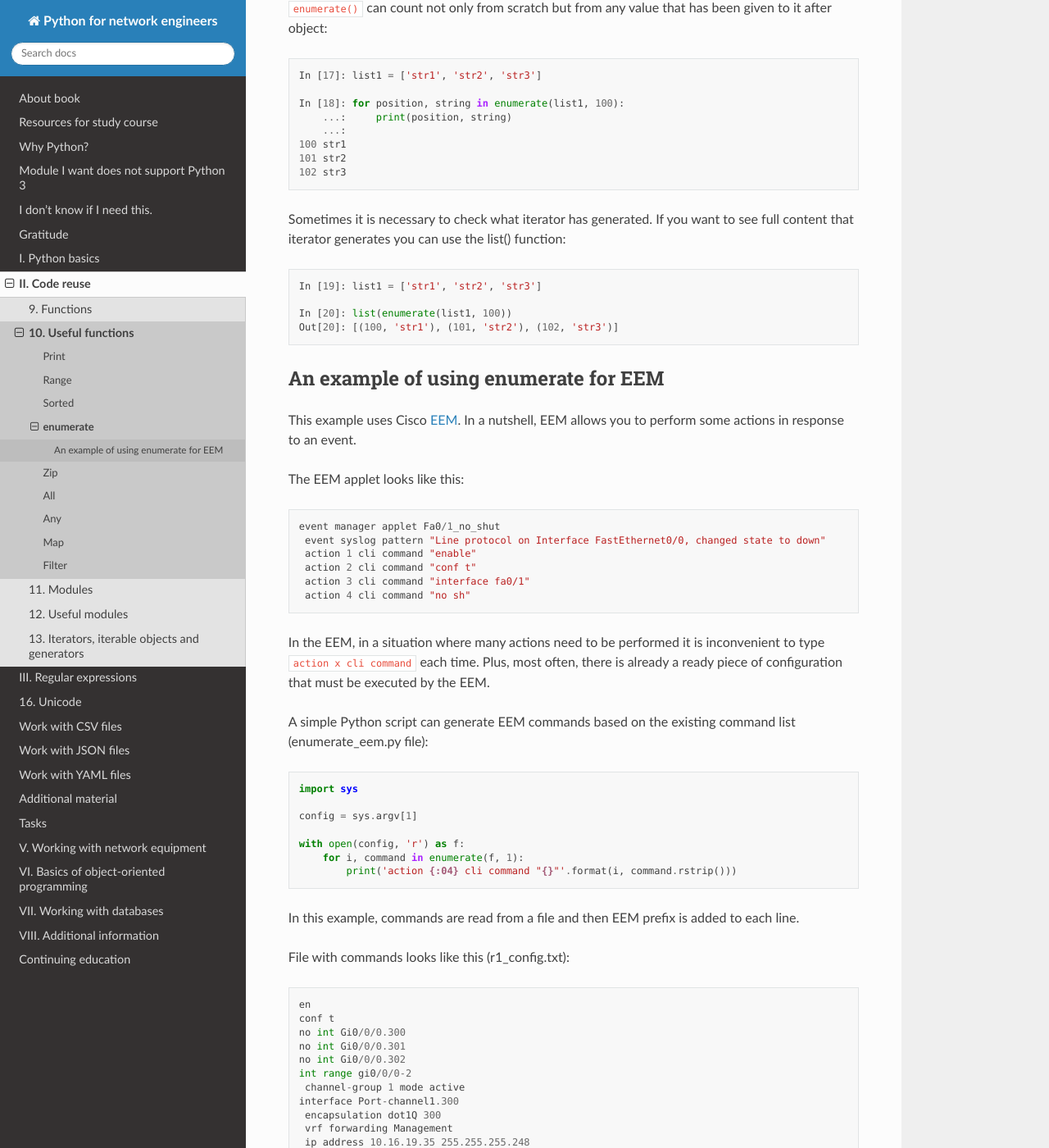
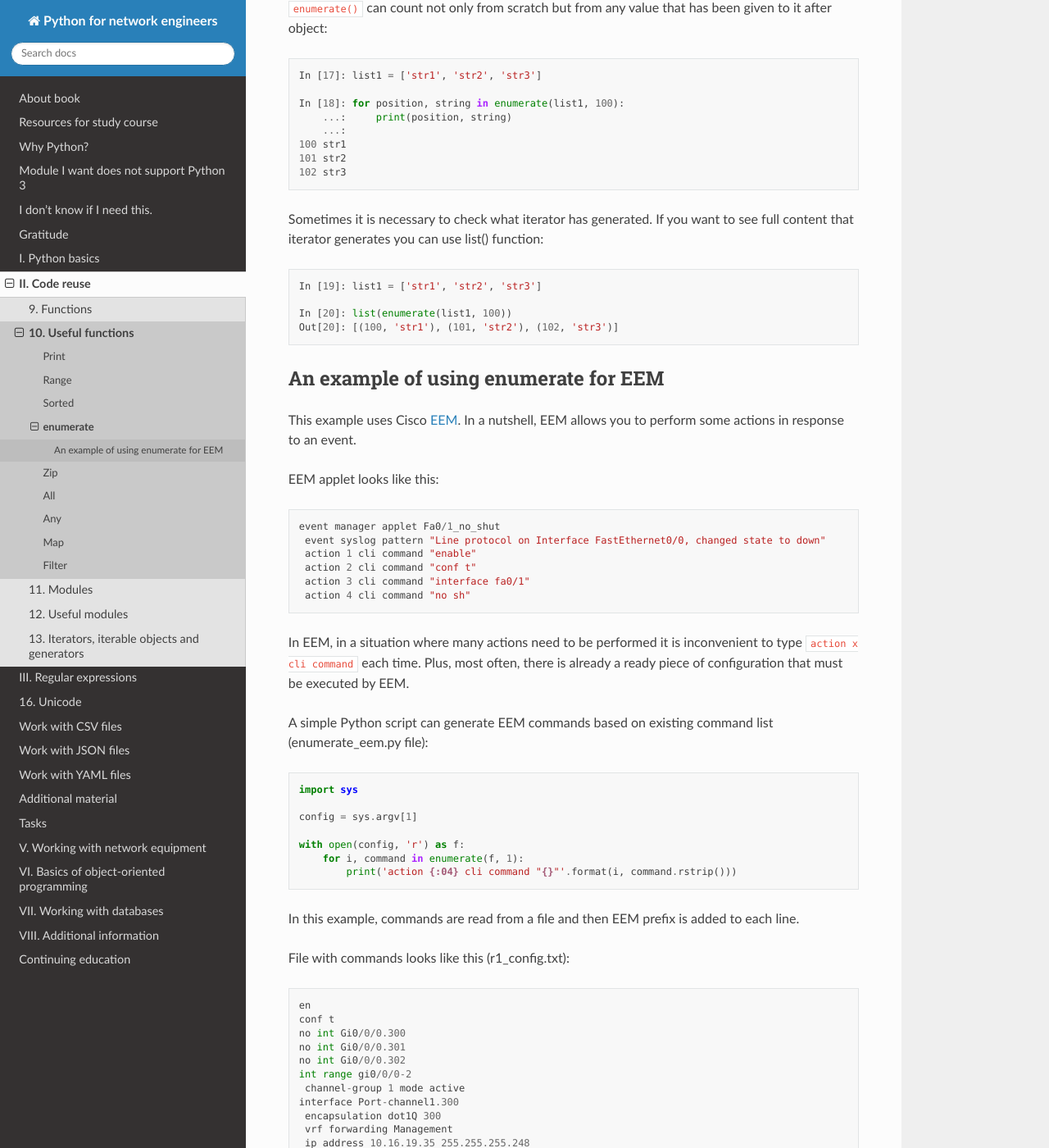
Before and after one commit to natenka/pyneng-book-en, a Sphinx documentation site: the page built from docs/source/book/10_useful_functions/enumerate.rst, in a window 1280 px wide and 1400 px high, scrolled down 538 px. Shown: the whole window at 82% size. Built offline with Sphinx 7.4.7 and the Read the Docs theme 2.0.0, drawn with Linux system fonts in a browser that asks for light colours; pages that are not in the unit, such as notebooks, are missing from menus; some of the changed text lies outside the part shown.

Commit message:
Update enumerate.rst

```diff
--- a/docs/source/book/10_useful_functions/enumerate.rst
+++ b/docs/source/book/10_useful_functions/enumerate.rst
@@ -1,7 +1,7 @@
 enumerate
 ---------
 
-Sometimes, when iterating objects in **for** loop, it is necessary not only to get the object itself but also its sequence number. This can be done by creating an additional variable that will increase by one with each iteration. However, it is much more convenient to do this with iterator ``enumerate()``.
+Sometimes, when iterating objects in **for** loop, it is necessary not only to get object itself but also its sequence number. This can be done by creating an additional variable that will increase by one with each iteration. However, it is much more convenient to do this with iterator ``enumerate()``.
 
 Basic example:
 
@@ -29,7 +29,7 @@
     101 str2
     102 str3
 
-Sometimes it is necessary to check what iterator has generated. If you want to see full content that iterator generates you can use the list() function:
+Sometimes it is necessary to check what iterator has generated. If you want to see full content that iterator generates you can use list() function:
 
 .. code:: python
 
@@ -43,7 +43,7 @@
 
 This example uses Cisco `EEM <http://xgu.ru/wiki/EEM>`__. In a nutshell, EEM allows you to perform some actions in response to an event.
 
-The EEM applet looks like this:
+EEM applet looks like this:
 
 .. code:: python
 
@@ -54,9 +54,9 @@
      action 3 cli command "interface fa0/1"
      action 4 cli command "no sh"
 
-In the EEM, in a situation where many actions need to be performed it is inconvenient to type  ``action x cli command`` each time. Plus, most often, there is already a ready piece of configuration that must be executed by the EEM.
+In EEM, in a situation where many actions need to be performed it is inconvenient to type  ``action x cli command`` each time. Plus, most often, there is already a ready piece of configuration that must be executed by EEM.
 
-A simple Python script can generate EEM commands based on the existing command list (enumerate_eem.py file):
+A simple Python script can generate EEM commands based on existing command list (enumerate_eem.py file):
 
 .. code:: python
 
```
